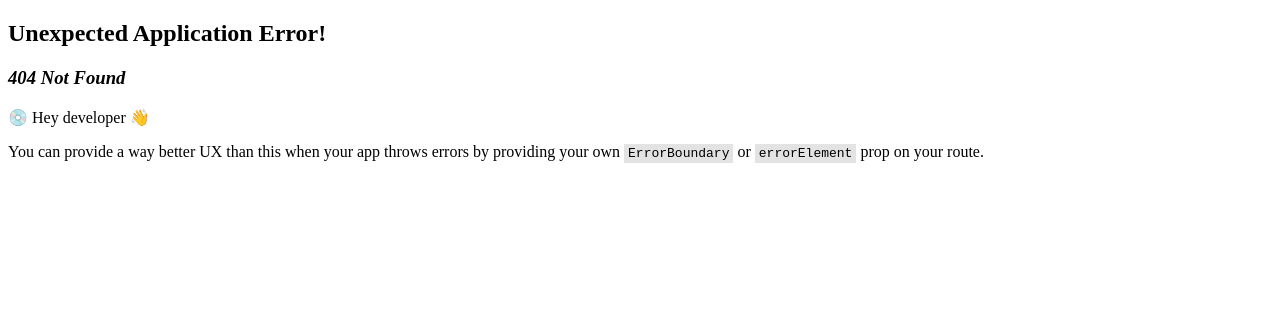
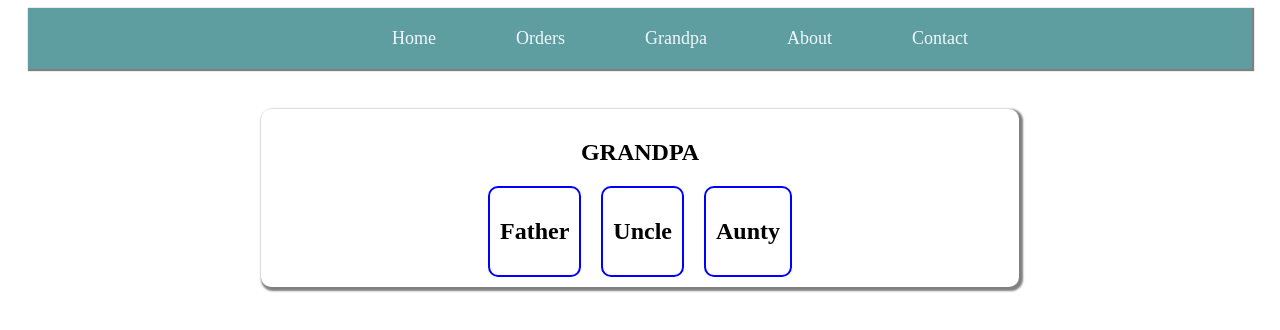
Before and after one commit to abdussamadsaiful7/React-Router-TShirts-Shop-13, a React (Vite) app: page /grandpa in a window 1280 px wide. Before the commit this address had no page. Shown: the top 330 px of the page. Built offline with nearby package versions, Linux system fonts and the light colour scheme.

Commit message:
added some component

```diff
--- /dev/null
+++ b/src/Components/Aunty/Aunty.jsx
@@ -0,0 +1,11 @@
+import React from 'react';
+
+const Aunty = () => {
+    return (
+        <div style={{border:'2px solid blue', padding:'10px', borderRadius:'10px'}}>
+            <h2>Aunty</h2>
+        </div>
+    );
+};
+
+export default Aunty;
--- a/src/Components/Cart/Cart.css
+++ b/src/Components/Cart/Cart.css
@@ -7,3 +7,46 @@
     position: sticky;
     top: 0;
 }
+
+#title{
+    margin-right: 22px;
+    text-align: center;
+}
+
+.orange{
+    background-color: orange;
+    color: white;
+    padding: 4px;
+    border-radius: 5px;
+}
+
+.blue{
+    background-color: blue;
+    color: white;
+    padding: 4px;
+    border-radius: 5px;
+}
+
+.red{
+    background-color:red;
+    color: white;
+    padding: 4px;
+    border-radius: 5px;
+}
+
+.yellow{
+    background-color: yellow;
+    color: white;
+    padding: 4px;
+    border-radius: 5px;
+}
+
+.green{
+    background-color: green;
+    color: white;
+    padding: 4px;
+    border-radius: 5px;
+}
+.bold{
+    font-weight: bold;
+}
--- a/src/Components/Cart/Cart.jsx
+++ b/src/Components/Cart/Cart.jsx
@@ -13,11 +13,12 @@ const Cart = ({ cart, handleRemoveCart }) => {
     return (
         <div className='summary'>
 
-            <h2>Order summary: {cart.length}</h2>
+            <h2 id='title' className={cart.length === 1 ? 'red' : 'blue'}>Order summary: {cart.length}</h2>
+            <p className={`bold ${cart.length === 3 ? 'yellow': 'blue'}`}>Something</p>
             {/* //ternary: condition */}
             {
                 cart.length > 2 ?
-                    <span className=''>Thanks for your feedback!!!</span>
+                    <span className='green'>Thanks for your feedback!!!</span>
                     : <span>Welcome</span>
             }
             {message}
@@ -49,4 +50,6 @@ export default Cart;
  */
 /**
  * Conditional css class,
+ * use ternary
+ * ternary inside string,
  */
--- /dev/null
+++ b/src/Components/Father/Father.jsx
@@ -0,0 +1,11 @@
+import React from 'react';
+
+const Father = () => {
+    return (
+        <div style={{border:'2px solid blue', padding:'10px', borderRadius:'10px'}}>
+            <h2>Father</h2>
+        </div>
+    );
+};
+
+export default Father;
--- /dev/null
+++ b/src/Components/Grandpa/Grandpa.css
@@ -0,0 +1,17 @@
+.grandpa{
+
+    padding: 10px;
+    margin: 20px;
+    text-align: center;
+    margin-left: 20%;
+    margin-right: 20%;
+
+    box-shadow: 2px 2px 2px 2px gray;
+    border-radius: 10px;
+    margin-top: 40px;
+}
+.flex{
+    display: flex;
+    justify-content: center;
+    gap: 20px;
+}
--- /dev/null
+++ b/src/Components/Grandpa/Grandpa.jsx
@@ -0,0 +1,20 @@
+import React from 'react';
+import Uncle from '../Uncle/Uncle';
+import Aunty from '../Aunty/Aunty';
+import './Grandpa.css'
+import Father from '../Father/Father';
+
+const Grandpa = () => {
+    return (
+        <div className='grandpa'>
+            <h2 style={{ textAlign: 'center' }}>GRANDPA</h2>
+            <div className='flex'>
+                <Father></Father>
+                <Uncle></Uncle>
+                <Aunty></Aunty>
+            </div>
+        </div>
+    );
+};
+
+export default Grandpa;
--- a/src/Components/Header/Header.jsx
+++ b/src/Components/Header/Header.jsx
@@ -8,6 +8,7 @@ const Header = () => {
         <nav className='header'>
             <Link to="/">Home</Link>
             <Link to="/orders">Orders</Link>
+            <Link to="/grandpa">Grandpa</Link>
             <Link to="/about">About</Link>
             <Link to="/contact">Contact</Link>
         </nav>
--- /dev/null
+++ b/src/Components/Uncle/Uncle.jsx
@@ -0,0 +1,11 @@
+import React from 'react';
+
+const Uncle = () => {
+    return (
+        <div style={{border:'2px solid blue', padding:'10px', borderRadius:'10px'}}>
+            <h2>Uncle</h2>
+        </div>
+    );
+};
+
+export default Uncle;
--- a/src/main.jsx
+++ b/src/main.jsx
@@ -8,6 +8,7 @@ import {
 import Home from './Components/Home/Home';
 import Root from './Components/Layout/root';
 import Orders from './Components/OrderReview/OrderReview';
+import Grandpa from './Components/Grandpa/Grandpa';
 
 const router = createBrowserRouter([
   {
@@ -25,6 +26,10 @@ const router = createBrowserRouter([
       },
       {
 
+      },
+      {
+        path: '/grandpa',
+        element: <Grandpa></Grandpa>
       }
     ]
   }
```
Also changed, not shown: src/Components/Myself/Myself.jsx (added, +11 -0 lines).
